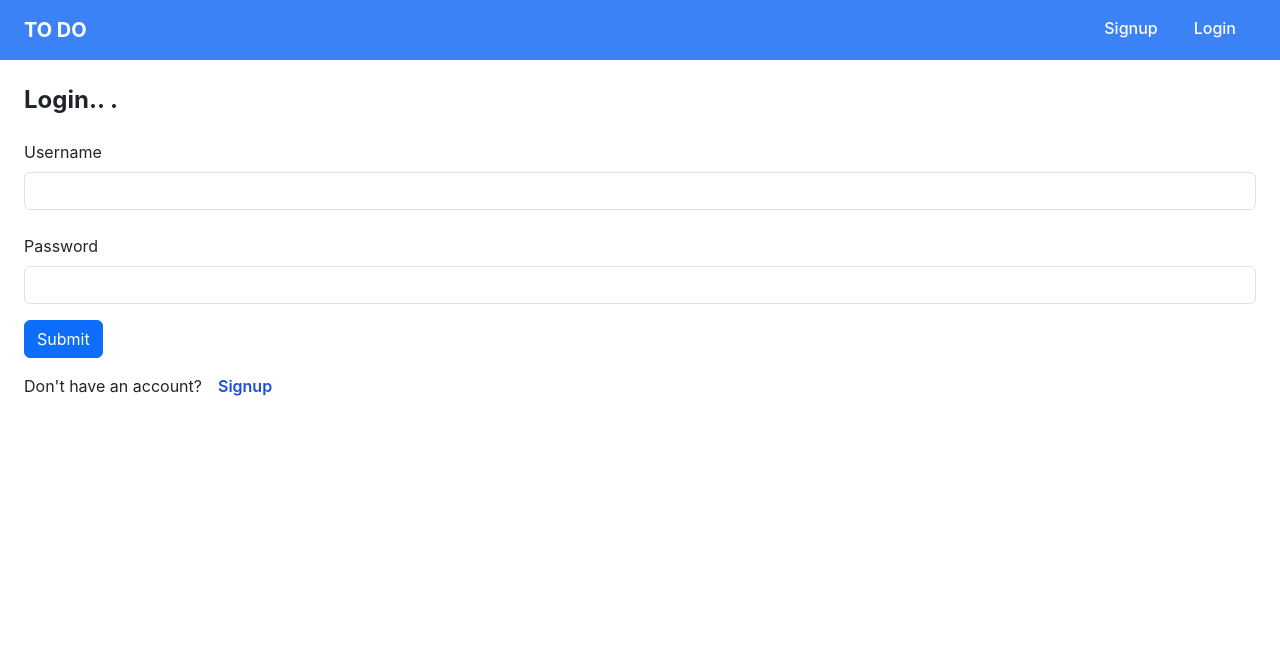
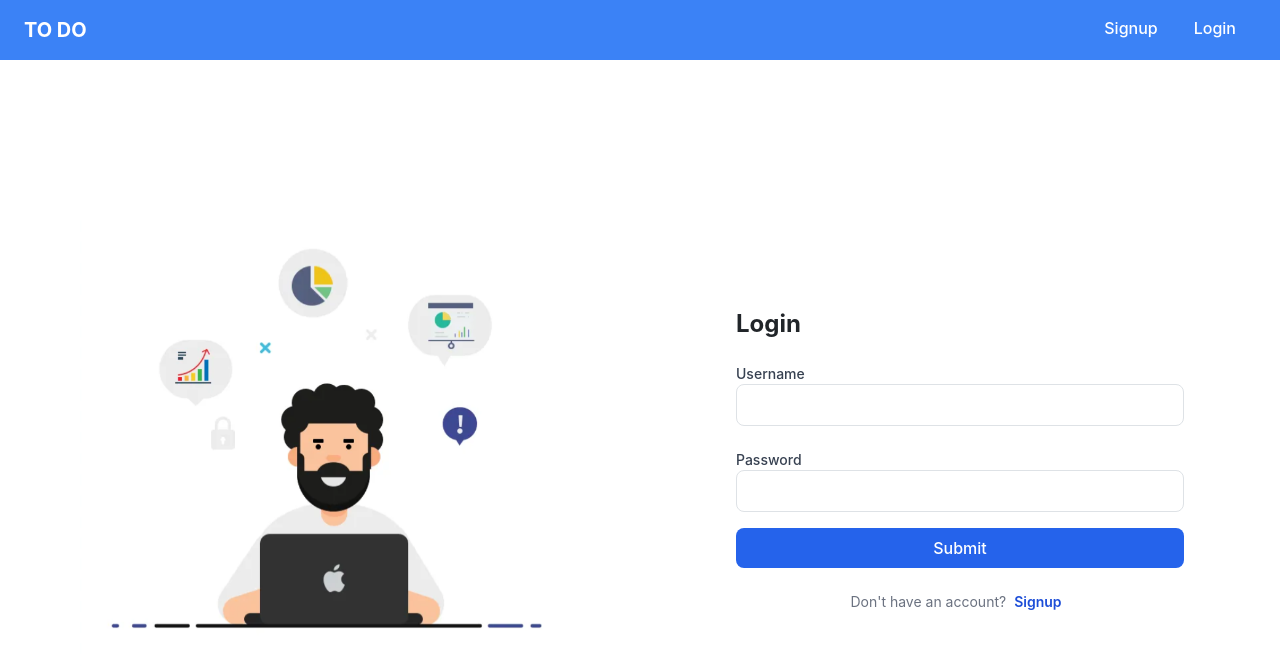
Before and after one commit to Alfi-Noushad/To_do-App, a React (Create React App) app: page /login in a window 1280 px wide. Shown: the top 666 px of the page. Built offline with nearby package versions, Linux system fonts and the light colour scheme.

Commit message:
login ds

```diff
--- a/src/App.css
+++ b/src/App.css
@@ -1,5 +1,12 @@
 .App {
   text-align: center;
+}
+html,
+body {
+  height: 100%;
+  margin: 0;
+  padding: 0;
+  overflow: hidden;
 }
 
 .App-logo {
--- a/src/components/Login.js
+++ b/src/components/Login.js
@@ -1,6 +1,7 @@
 import React, { useState, useContext } from 'react';
 import { Link, useNavigate } from 'react-router-dom';
 import TaskContext from '../context/TaskContext';
+
 
 const Login = () => {
   const { setToken } = useContext(TaskContext);
@@ -32,32 +33,57 @@ const Login = () => {
   };
 
   return (
-    <div className='container p-4'>
-      <form onSubmit={(e) => {
+    <div className="min-h-screen flex overflow-hidden">
+
+      <div className="hidden md:flex w-1/2 bg-white items-center justify-center">
+        <img className="max-h-[90vh] w-3/4 object-contain" src="/assets/Screenshot 2025-07-22 232018.png" alt="Login illustration" />
+      </div>
+
+
+      <div className="w-full md:w-1/2 flex items-center justify-center bg-white p-8">
+        <div className="w-full max-w-md">
+          <form
+            onSubmit={(e) => {
               e.preventDefault();
               login(username, password);
-      }}>
-        <h2 className="text-2xl pb-4 font-bold">Login.. .</h2>
+            }}
+          >
+            <h2 className="text-2xl pb-4 font-bold">Login</h2>
             {authError && <p className="text-red-600 mb-2">{authError}</p>}
             <div className="mb-4">
-          <label className="form-label">Username</label>
-          <input type="text" className="form-control" value={username}
-            onChange={(e) => setUsername(e.target.value)} />
+              <label className="block text-sm font-medium text-gray-700">Username</label>
+              <input
+                type="text"
+                className="w-full px-4 py-2 border rounded-lg focus:ring-2 focus:ring-indigo-400 outline-none"
+                value={username}
+                onChange={(e) => setUsername(e.target.value)}
+              />
             </div>
             <div className="mb-3">
-          <label className="form-label">Password</label>
-          <input type="password" className="form-control" value={password}
-            onChange={(e) => setPassword(e.target.value)} />
+              <label className="block text-sm font-medium text-gray-700">Password</label>
+              <input
+                type="password"
+                className="w-full px-4 py-2 border rounded-lg focus:ring-2 focus:ring-indigo-400 outline-none"
+                value={password}
+                onChange={(e) => setPassword(e.target.value)}
+              />
             </div>
-        <button type="submit" className="btn btn-primary">
+            <button
+              type="submit"
+              className="w-full bg-blue-600 hover:bg-blue-700 text-white py-2 rounded-lg font-medium"
+            >
               {authLoading ? "Logging in..." : "Submit"}
             </button>
           </form>
-      <div className="text my-3">
+          <div className="text-center text-sm text-gray-500 mt-4">
             Don't have an account?
             <Link to="/signup">
-          <span className='mx-3 text-blue-700 hover:underline font-semibold cursor-pointer'>Signup</span>
+              <span className="mx-2 text-blue-700 hover:underline font-semibold cursor-pointer">
+                Signup
+              </span>
             </Link>
+          </div>
+        </div>
       </div>
     </div>
   );
```
Also changed, not shown: public/assets/Screenshot 2025-07-22 232018.png (added). Lines whose indentation alone changed are shown as unchanged.
